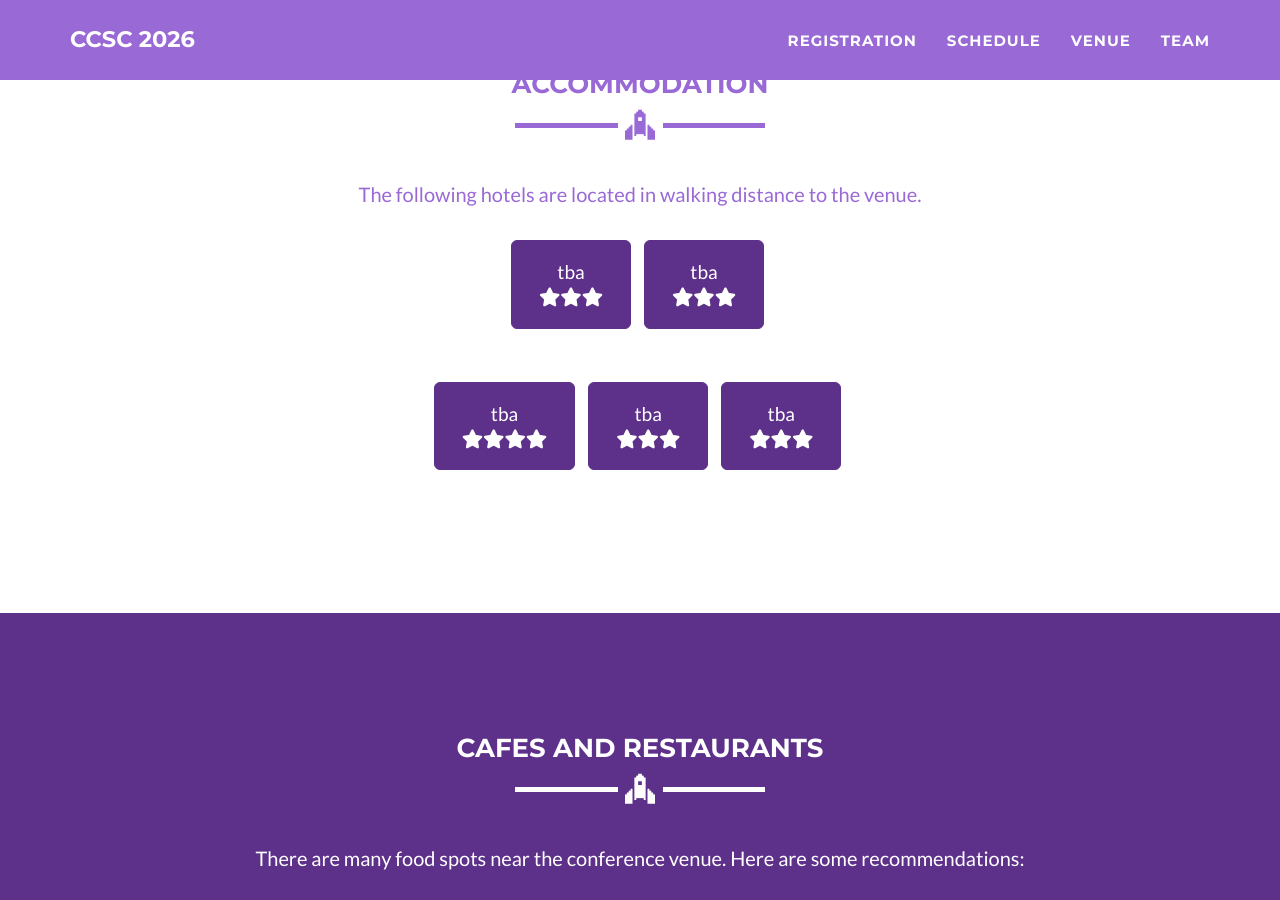
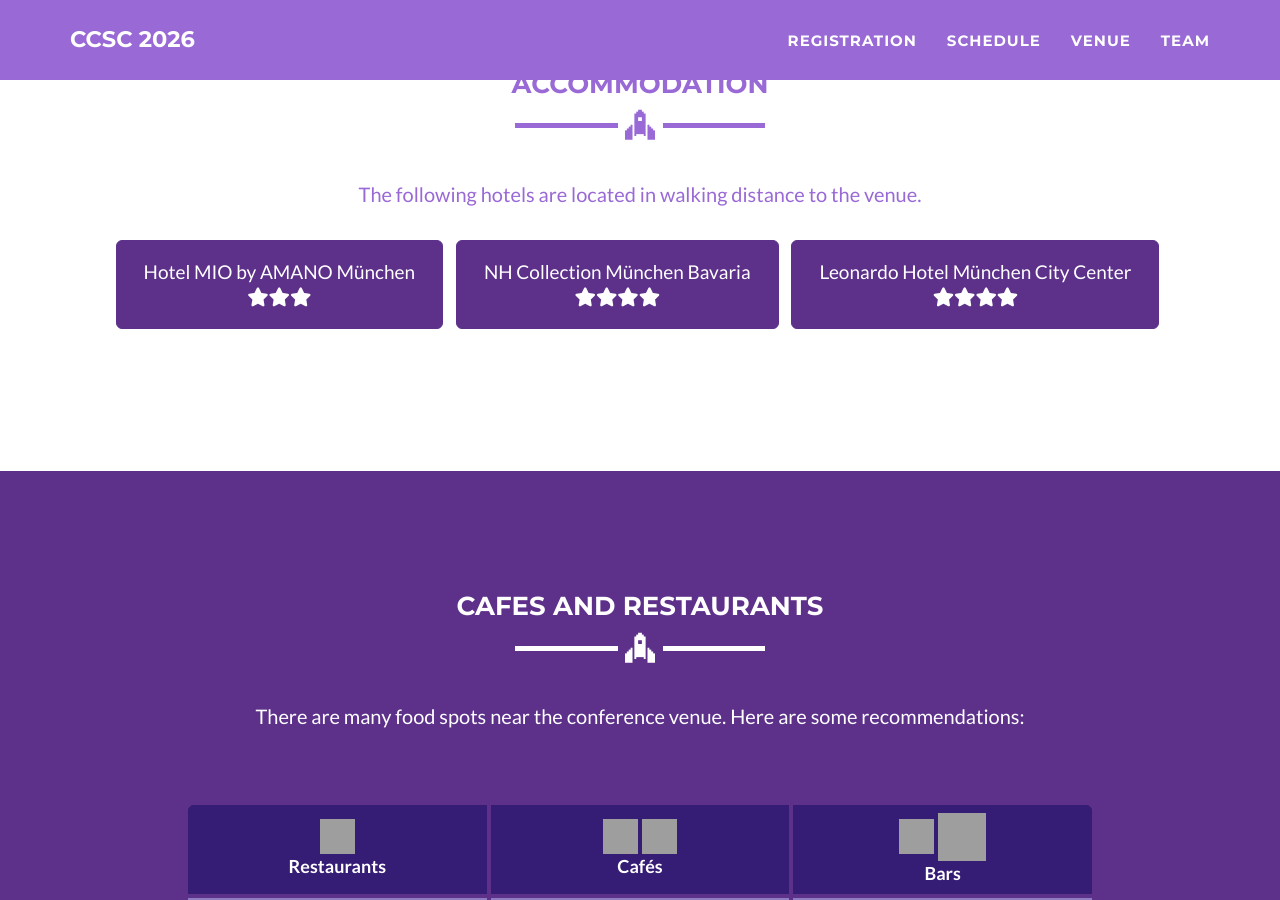
Before and after one commit to ccsc2026/ccsc2026.github.io, a Jekyll site: the page built from venue.html, in a window 1280 px wide and 900 px high, scrolled down 1984 px. Built offline with Jekyll 4.4.1, drawn with Linux system fonts in a browser that asks for light colours; grey boxes are pictures that could not be loaded.

Commit message:
Update venue.html

```diff
--- a/venue.html
+++ b/venue.html
@@ -69,15 +69,11 @@ layout: page
         </p>
           <br>
           <ul class="list-inline">
-            <li ><a href="" target="_blank" class="btn btn-lg btn-success">tba <br> <i class="fa-solid fa-star"></i><i class="fa-solid fa-star"></i><i class="fa-solid fa-star"></i></a></li>
-            <li ><a href="" target="_blank" class="btn btn-lg btn-success">tba <br> <i class="fa-solid fa-star"></i><i class="fa-solid fa-star"></i><i class="fa-solid fa-star"></i></a></li>
-	        </ul>
-          <br><br>
-	        <ul class="list-inline">
-            <li ><a href="" target="_blank" class="btn btn-lg btn-success">tba <br> <i class="fa-solid fa-star"></i><i class="fa-solid fa-star"></i><i class="fa-solid fa-star"></i><i class="fa-solid fa-star"></i></a></li>
-            <li ><a href="" target="_blank" class="btn btn-lg btn-success">tba <br> <i class="fa-solid fa-star"></i><i class="fa-solid fa-star"></i><i class="fa-solid fa-star"></i></a></li>
-            <li ><a href="" target="_blank" class="btn btn-lg btn-success">tba <br> <i class="fa-solid fa-star"></i><i class="fa-solid fa-star"></i><i class="fa-solid fa-star"></i></a></li>
-	        </ul>
+            	<li ><a href="https://app.mews.com/distributor/21ad42d7-6bbd-4ce5-8f0f-b30e00cac0e9?mewsAvailabilityBlockId=a893b2a4-ea52-4ca5-a968-b34700daf1e2&mewsStart=2026-03-10&mewsEnd=2026-03-13
+" target="_blank" class="btn btn-lg btn-success">Hotel MIO by AMANO München <br> <i class="fa-solid fa-star"></i><i class="fa-solid fa-star"></i><i class="fa-solid fa-star"></i></a></li>
+            	<li ><a href="https://www.nh-collection.com/de/hotel/nh-collection-muenchen-bavaria?campid=8435708&utm_campaign=nh_hotel&utm_source=google&utm_medium=cpc&utm_id=18269907507&utm_source_platform=sa360&gclsrc=aw.ds&gad_source=1&gad_campaignid=18269907507&gclid=Cj0KCQjww4TGBhCKARIsAFLXndSRoTrAwNOv6fTKskyS4k_z1osbilR-F8V4eiMSWSv6cNfoZcAplhUaAkYNEALw_wcB" target="_blank" class="btn btn-lg btn-success">NH Collection München Bavaria <br> <i class="fa-solid fa-star"></i><i class="fa-solid fa-star"></i><i class="fa-solid fa-star"></i><i class="fa-solid fa-star"></i></a></li>
+            	<li ><a href="https://www.leonardo-hotels.de/munich/leonardo-hotel-munchen-city-center?utm_source=GoogleAds&utm_medium=CPC&utm_campaign=5Hotel_GER_SL_LeonardoMunichCC&gad_source=1&gad_campaignid=175019480&gclid=EAIaIQobChMI3bWh6ZvQjwMV8INQBh1kHRTyEAAYASACEgI0YPD_BwE" target="_blank" class="btn btn-lg btn-success">Leonardo Hotel München City Center <br> <i class="fa-solid fa-star"></i><i class="fa-solid fa-star"></i><i class="fa-solid fa-star"></i><i class="fa-solid fa-star"></i></a></li>
+			</ul>
 	      <br>
         <p>
       </div>
```
